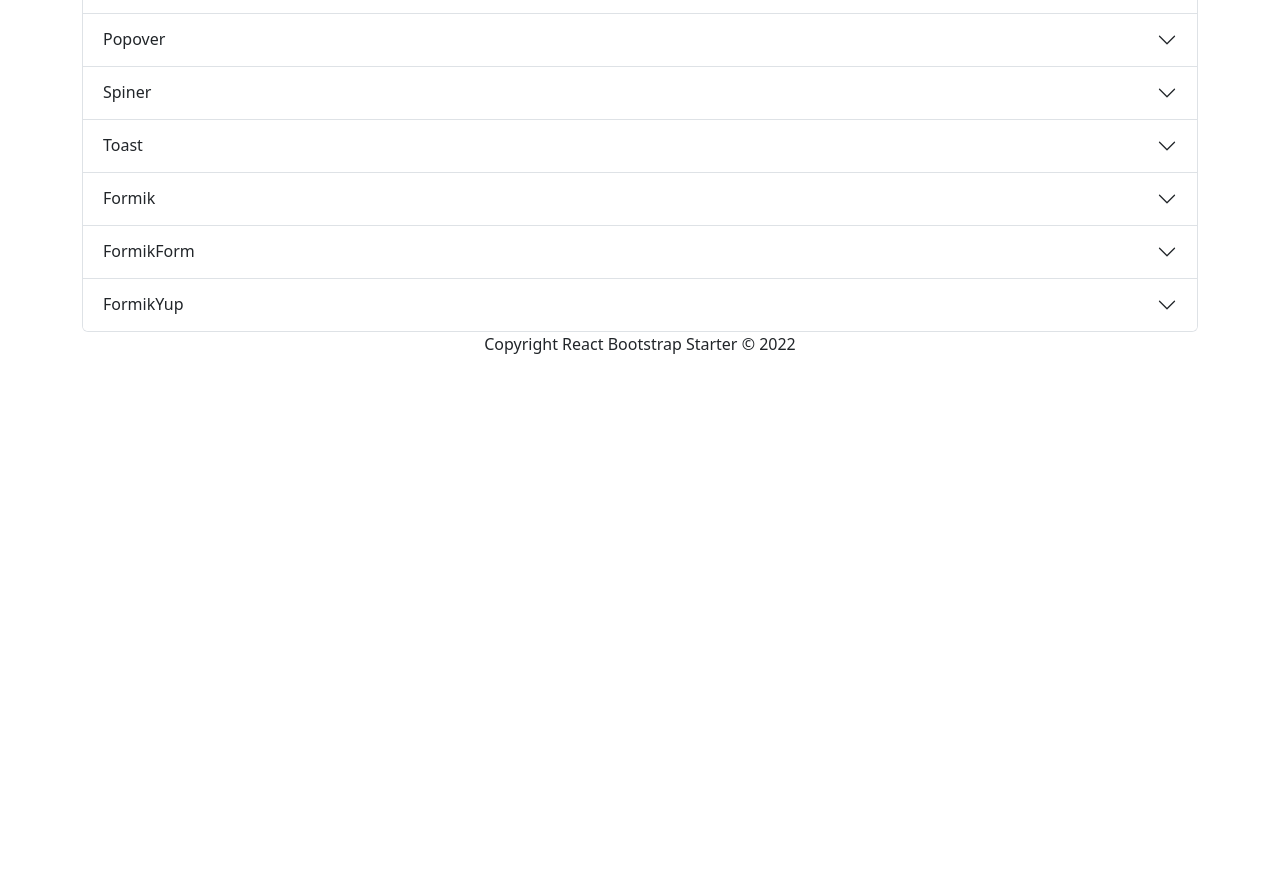
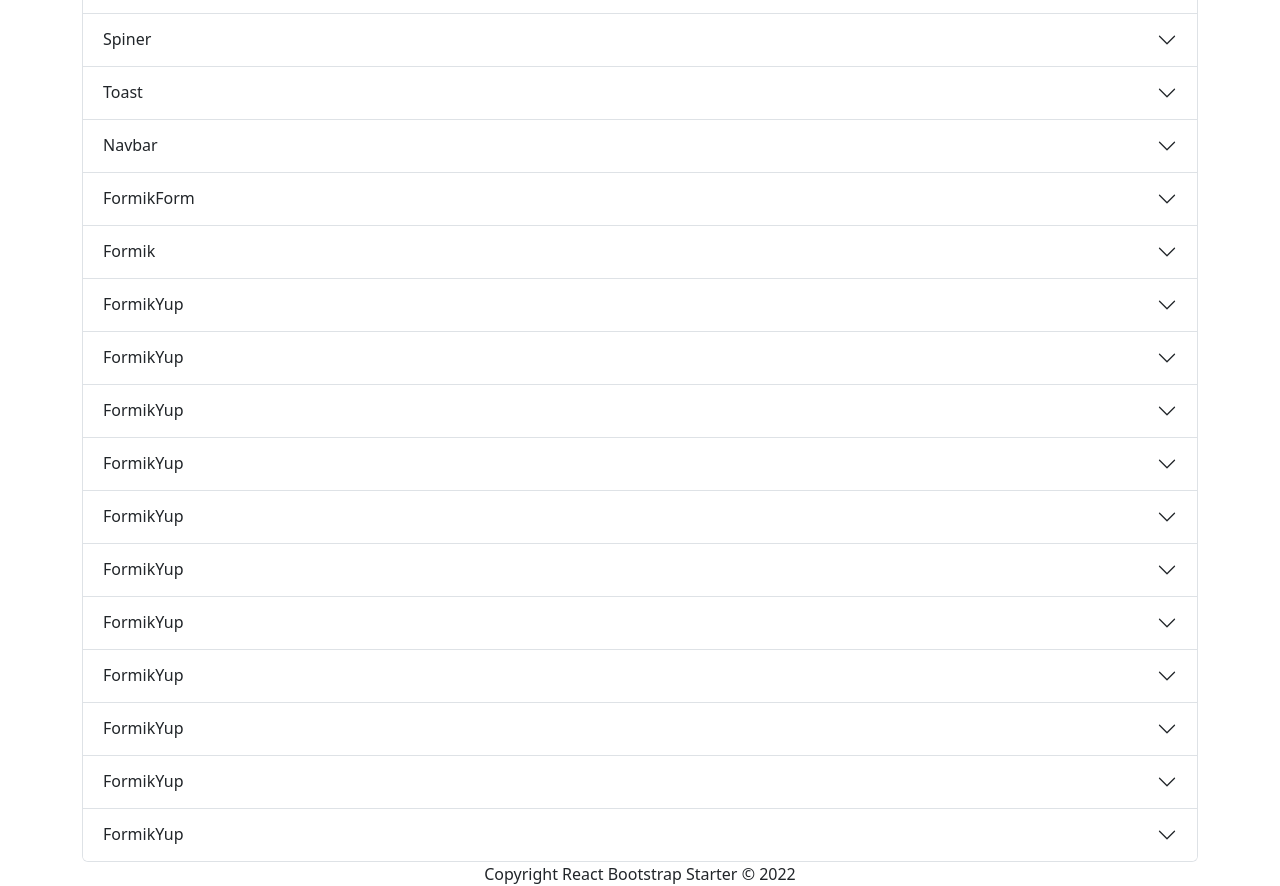
Before and after one commit to gunesh/react-tutorials-by-gunesh, a React (Create React App) app: page / in a window 1280 px wide. Shown: the part 960-1846 px from the top of the page. Before the commit the page ends 1316 px from the top, so only its background shows below. Built offline with nearby package versions, Linux system fonts and the light colour scheme.

Commit message:
1 file modified

```diff
--- a/src/pages/Home.jsx
+++ b/src/pages/Home.jsx
@@ -1,13 +1,13 @@
-import React, { useState } from "react";
+import React, { useState } from 'react';
 import {
   Accordion,
   AccordionBody,
   AccordionHeader,
   AccordionItem,
-} from "reactstrap";
+} from 'reactstrap';
 
-import Header from "../components/Header";
-import Meta from "../components/Meta";
+import Header from '../components/Header';
+import Meta from '../components/Meta';
 
 import {
   Slider,
@@ -22,17 +22,17 @@ import {
   FormikForm,
   FormikYup,
   Toast,
-} from "../cmps";
+} from '../cmps';
 
 const Home = (props) => {
-	const [open, setOpen] = useState("1");
+  const [open, setOpen] = useState('1');
   const toggle = (id) => {
     open === id ? setOpen() : setOpen(id);
   };
 
   // page content
-	const pageTitle = "Home";
-	const pageDescription = "welcome to react bootstrap template";
+  const pageTitle = 'Home';
+  const pageDescription = 'welcome to react bootstrap template';
 
   return (
     <div>
@@ -65,12 +65,7 @@ const Home = (props) => {
             <Tabs />
           </AccordionBody>
         </AccordionItem>
-				<AccordionItem>
-					<AccordionHeader targetId="9">Navbar</AccordionHeader>
-					<AccordionBody accordionId="9">
-						<Navbar />
-					</AccordionBody>
-				</AccordionItem>
+
         <AccordionItem>
           <AccordionHeader targetId="5">Drawer</AccordionHeader>
           <AccordionBody accordionId="5">
@@ -96,6 +91,18 @@ const Home = (props) => {
             <Toast />
           </AccordionBody>
         </AccordionItem>
+        <AccordionItem>
+          <AccordionHeader targetId="9">Navbar</AccordionHeader>
+          <AccordionBody accordionId="9">
+            <Navbar />
+          </AccordionBody>
+        </AccordionItem>
+        <AccordionItem>
+          <AccordionHeader targetId="10">FormikForm</AccordionHeader>
+          <AccordionBody accordionId="10">
+            <FormikForm />
+          </AccordionBody>
+        </AccordionItem>
 
         <AccordionItem>
           <AccordionHeader targetId="11">Formik</AccordionHeader>
@@ -105,15 +112,69 @@ const Home = (props) => {
         </AccordionItem>
 
         <AccordionItem>
-					<AccordionHeader targetId="10">FormikForm</AccordionHeader>
-					<AccordionBody accordionId="10">
-						<FormikForm />
+          <AccordionHeader targetId="12">FormikYup</AccordionHeader>
+          <AccordionBody accordionId="12">
+            <FormikYup />
           </AccordionBody>
         </AccordionItem>
 
         <AccordionItem>
-					<AccordionHeader targetId="12">FormikYup</AccordionHeader>
-					<AccordionBody accordionId="12">
+          <AccordionHeader targetId="13">FormikYup</AccordionHeader>
+          <AccordionBody accordionId="13">
+            <FormikYup />
+          </AccordionBody>
+        </AccordionItem>
+        <AccordionItem>
+          <AccordionHeader targetId="14">FormikYup</AccordionHeader>
+          <AccordionBody accordionId="14">
+            <FormikYup />
+          </AccordionBody>
+        </AccordionItem>
+        <AccordionItem>
+          <AccordionHeader targetId="15">FormikYup</AccordionHeader>
+          <AccordionBody accordionId="15">
+            <FormikYup />
+          </AccordionBody>
+        </AccordionItem>
+        <AccordionItem>
+          <AccordionHeader targetId="16">FormikYup</AccordionHeader>
+          <AccordionBody accordionId="16">
+            <FormikYup />
+          </AccordionBody>
+        </AccordionItem>
+        <AccordionItem>
+          <AccordionHeader targetId="17">FormikYup</AccordionHeader>
+          <AccordionBody accordionId="17">
+            <FormikYup />
+          </AccordionBody>
+        </AccordionItem>
+        <AccordionItem>
+          <AccordionHeader targetId="18">FormikYup</AccordionHeader>
+          <AccordionBody accordionId="18">
+            <FormikYup />
+          </AccordionBody>
+        </AccordionItem>
+        <AccordionItem>
+          <AccordionHeader targetId="19">FormikYup</AccordionHeader>
+          <AccordionBody accordionId="19">
+            <FormikYup />
+          </AccordionBody>
+        </AccordionItem>
+        <AccordionItem>
+          <AccordionHeader targetId="20">FormikYup</AccordionHeader>
+          <AccordionBody accordionId="20">
+            <FormikYup />
+          </AccordionBody>
+        </AccordionItem>
+        <AccordionItem>
+          <AccordionHeader targetId="21">FormikYup</AccordionHeader>
+          <AccordionBody accordionId="21">
+            <FormikYup />
+          </AccordionBody>
+        </AccordionItem>
+        <AccordionItem>
+          <AccordionHeader targetId="22">FormikYup</AccordionHeader>
+          <AccordionBody accordionId="22">
             <FormikYup />
           </AccordionBody>
         </AccordionItem>
```
Lines whose indentation alone changed are shown as unchanged.
